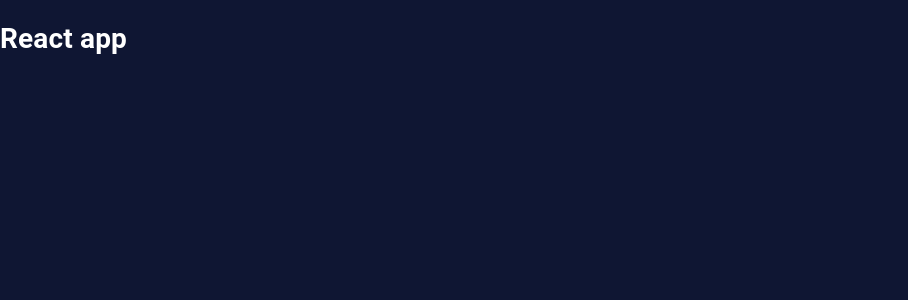
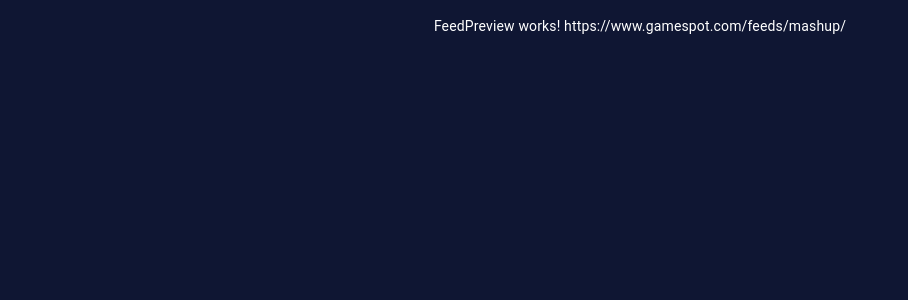
Before and after one commit to SomeBody16/netzindianer-recruitment-frontend-react, a React (Create React App) app: page / in a window 1280 px wide. Shown: the top 300 px of the page, without its empty margins (0-908 px from the left). Built offline with nearby package versions, Linux system fonts and the light colour scheme.

Commit message:
Added basic FeedPreview component

```diff
--- a/src/App.tsx
+++ b/src/App.tsx
@@ -1,7 +1,27 @@
 import React from 'react';
+import { Theme, createStyles } from '@material-ui/core/styles';
+import { makeStyles } from '@material-ui/styles';
+import FeedPreview from './components/FeedPreview';
+
+const useStyles = makeStyles((theme: Theme) =>
+    createStyles({
+        root: {
+            width: '100vw',
+            height: '100vh',
+            display: 'flex',
+            alignContent: 'center',
+            justifyContent: 'center',
+        },
+    })
+);
 
 function App() {
-    return <h1>React app</h1>;
+    const classes = useStyles();
+    return (
+        <div className={classes.root}>
+            <FeedPreview url='https://www.gamespot.com/feeds/mashup/' />
+        </div>
+    );
 }
 
 export default App;
--- /dev/null
+++ b/src/components/FeedPreview.tsx
@@ -0,0 +1,22 @@
+import React from 'react';
+import { Theme, createStyles } from '@material-ui/core/styles';
+import { makeStyles } from '@material-ui/styles';
+
+const useStyles = makeStyles((theme: Theme) =>
+    createStyles({
+        root: {
+            margin: theme.spacing(2),
+        },
+    })
+);
+
+interface Props {
+    url: string;
+}
+
+function FeedPreview(props: Props) {
+    const classes = useStyles();
+    return <div className={classes.root}>FeedPreview works! {props.url}</div>;
+}
+
+export default FeedPreview;
```
